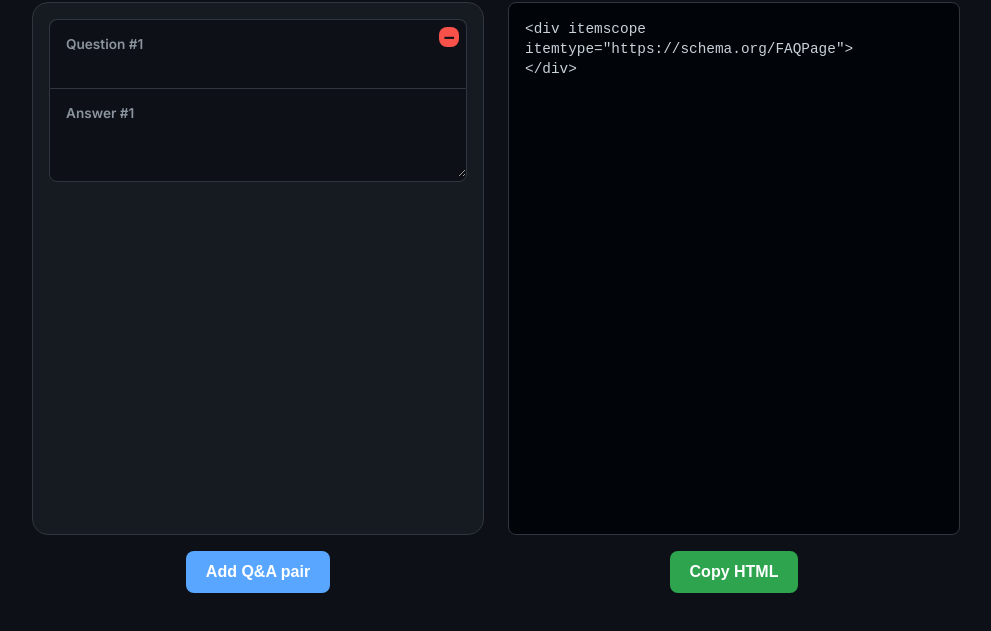
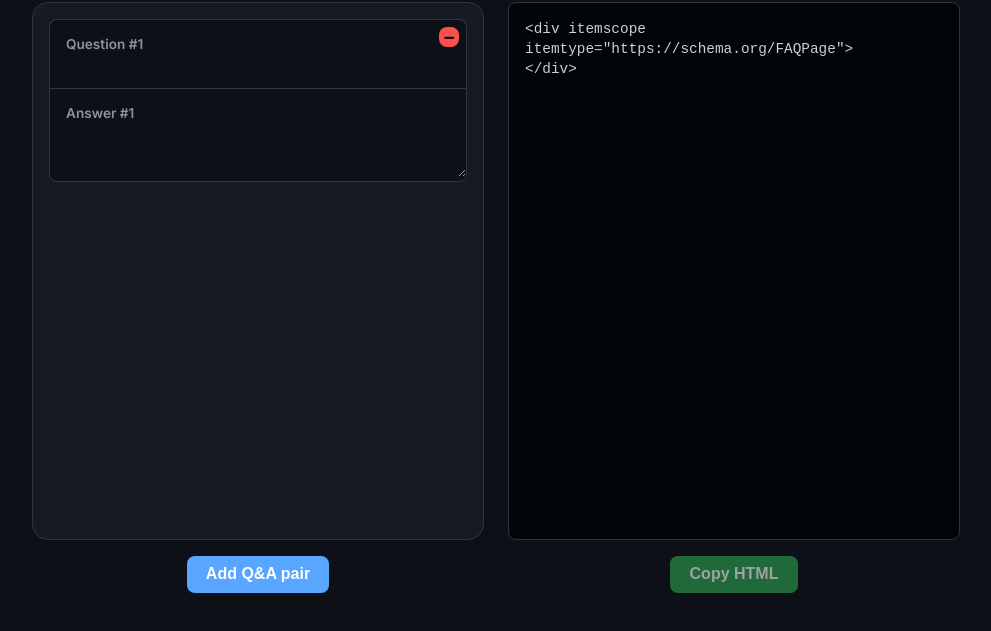
Before and after one commit to JohnSeagull/wf--faq-rich, a plain HTML site: page index.html in a window 1280 px wide. Shown: the part 175-806 px from the top of the page, without its empty margins (144-1135 px from the left). Drawn offline with Linux system fonts and the light colour scheme.

Commit message:
Update main.css

```diff
--- a/main.css
+++ b/main.css
@@ -191,18 +191,6 @@ body, html {
   user-select: none;
 }
 
-/*.faq-question-wrapper input:focus + label,
-.faq-question-wrapper input:not(:placeholder-shown) + label,
-.faq-answer-wrapper textarea:focus + label,
-.faq-answer-wrapper textarea:not(:placeholder-shown) + label {
-  top: 0.5rem;
-  left: 0.6rem;
-  font-size: 0.75rem;
-  color: var(--label-active);
-  font-weight: 700;
-}
-*/
-
 input.faq-question:focus,
 textarea.faq-answer:focus {
   outline: none;
@@ -241,33 +229,43 @@ textarea.faq-answer:focus {
 }
 
 .btn {
-  background: var(--primary);
+  display: inline-flex;
+  align-items: center;
+  justify-content: center;
+  padding: 0.6rem 1.2rem;
+  font-size: 1rem;
+  font-weight: 600;
+  background-color: var(--primary);
+  color: #fff;
   border: none;
   border-radius: var(--radius);
-  padding: 0.75rem 1.25rem;
-  font-size: 1rem;
-  font-weight: 600;
-  color: white;
   cursor: pointer;
-  transition: background-color 0.2s ease;
-  user-select: none;
+  transition: background-color 0.2s ease, transform 0.1s ease, box-shadow 0.2s ease;
 }
 
 .btn:hover:not(:disabled) {
   background-color: var(--primary-hover);
+  box-shadow: 0 2px 6px rgba(0,0,0,0.2);
+  transform: translateY(-1px);
+}
+
+.btn:active:not(:disabled) {
+  background-color: var(--primary);
+  box-shadow: 0 1px 3px rgba(0,0,0,0.2);
+  transform: translateY(0);
 }
 
 .btn:disabled {
-  background: var(--disabled-bg);
+  opacity: 0.6;
   cursor: not-allowed;
 }
 
 .btn.secondary {
-  background: var(--success);
+  background-color: var(--success);
 }
 
 .btn.secondary:hover:not(:disabled) {
-  background: var(--success-hover);
+  background-color: var(--success-hover);
 }
 
 .tooltip-wrapper {
```
